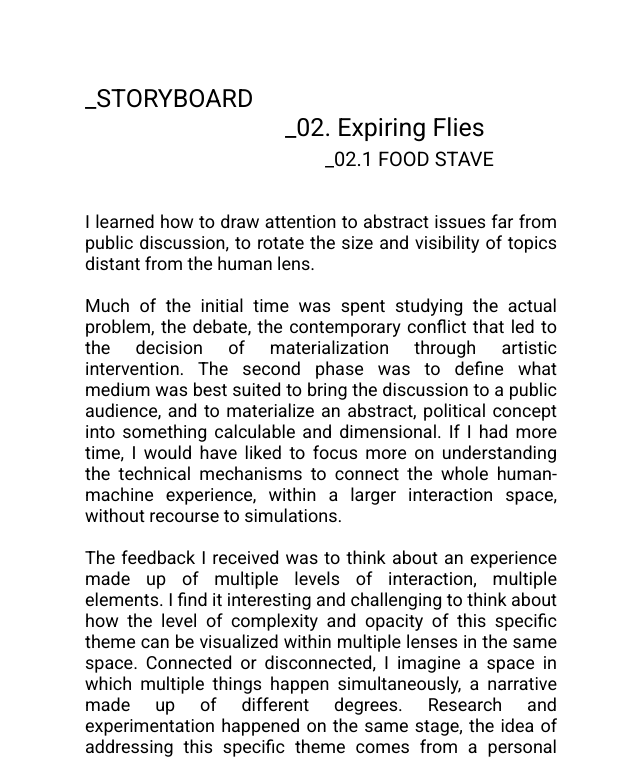
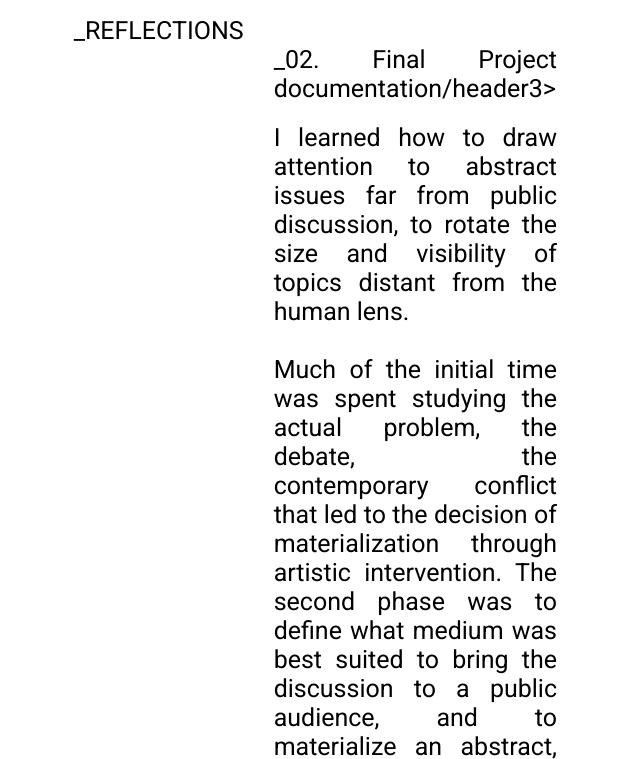
Before and after one commit to luciarebolino/EATpm, a plain HTML site: page index.html in a window 1280 px wide. Shown: the part 1661-2420 px from the top of the page, without its empty margins (415-1055 px from the left). Drawn offline with nearby package versions, Linux system fonts and the light colour scheme.

Commit message:
Update index.html

```diff
--- a/index.html
+++ b/index.html
@@ -74,7 +74,7 @@
 
     <header2>_UNPREDICTABLE ATMOSPHERE</header2>
     <header3>_01. Archiving uncertainity</header3>
-    <header4>_01.1 LANDSCAPE OF ENERGY</header4>
+
     <p></p>
     <div>To predict future climate models, research agencies collect essential weather data by measuring the vibration of water vapor particles. Weather tracking systems can detect the atmosphere within the 24 GHz frequency of the electromagnetic spectrum, but in recent years telecommunications companies have selected the same band for 5G use, obstructing
 the collection of atmospheric data.
@@ -117,9 +117,9 @@ forms of the climate.
 
 
 
-    <header2>_STORYBOARD</header2>
-    <header3>_02. Expiring Flies</header3>
-    <header4>_02.1 FOOD STAVE</header4>
+    <header2>_REFLECTIONS</header2>
+    <header3>_02. Final Project documentation/header3>
+
 
 
     <P>
```
